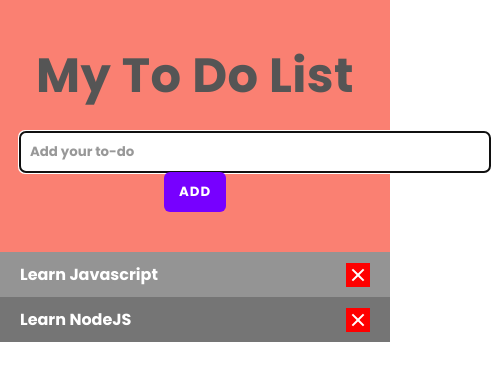
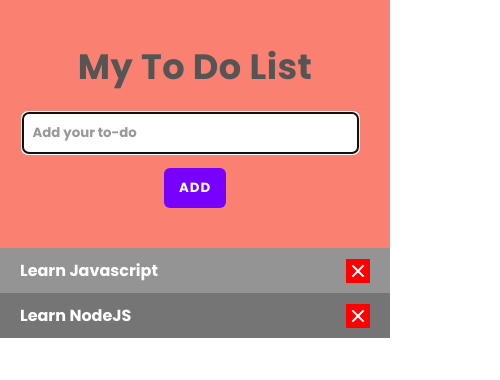
Before and after one commit to mfebriann/to-do-list, a plain HTML site: page index.html in a window 390 px wide. Shown: the whole page, 500 px wide, since content can reach past the window. Drawn offline with Linux system fonts and the light colour scheme.

Commit message:
add responsive

```diff
--- a/style.css
+++ b/style.css
@@ -7,7 +7,6 @@
 }
 
 header {
-				text-align: center;
 	background-color: salmon;
 	padding: 40px 20px;
 	color: #555;
@@ -19,6 +18,7 @@
 	font-size: 3em;
 	letter-spacing: 0.4px;
 	margin-bottom: 20px;
+	text-align: center;
 }
 
 header input::placeholder {
@@ -45,6 +45,14 @@
 	text-transform: uppercase;
 	border-radius: 6px;
 	cursor: pointer;
+}
+
+header .input {
+	display: flex;
+	justify-content: center;
+	align-items: center;
+	gap: 15px;
+	width: 100%;
 }
 
 #list .list-item {
@@ -87,3 +95,15 @@
 	color: rgb(68, 68, 68);
 	transition: 200ms;
 }
+
+@media (max-width: 576px) {
+	header h1 {
+		font-size: 2.2em;
+	}
+	header input {
+		width: 90%;
+	}
+	header .input {
+		flex-direction: column;
+	}
+}
```
Lines whose indentation alone changed are shown as unchanged.
